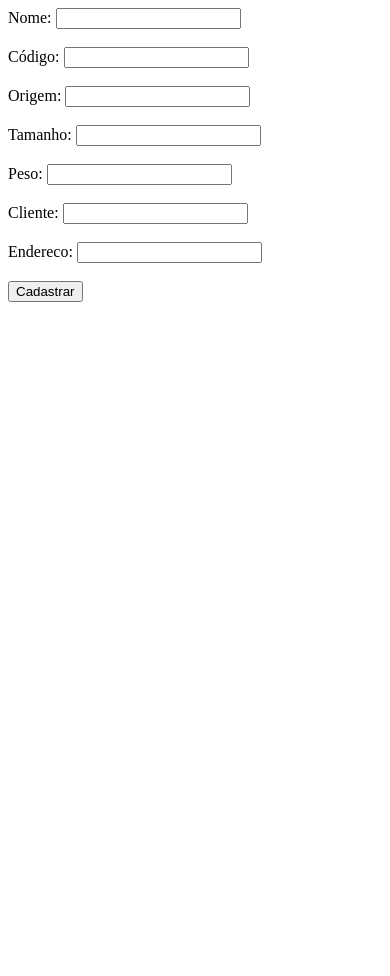
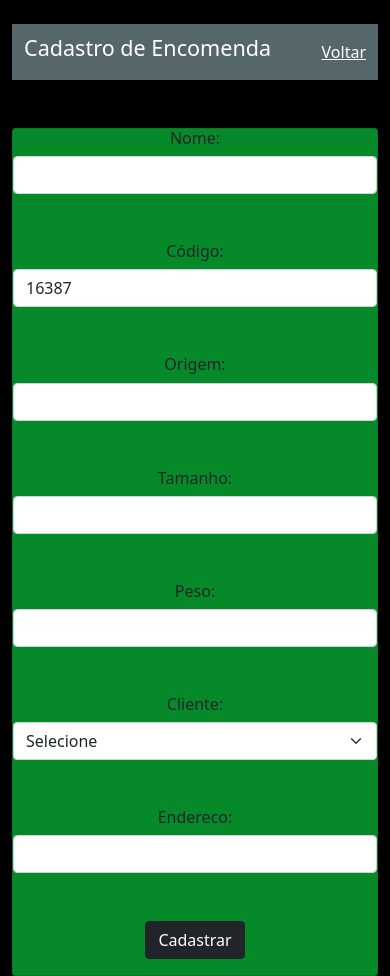
Before and after one commit to Tassy210/PPI-Ciencia-da-Computa-o, a PHP site: page /cadastrar_coisa.php in a window 390 px wide. Before the commit the page ends 302 px from the top, so only its background shows below. Run offline with PHP 8.4, Linux system fonts and the light colour scheme; data that the repository does not hold is empty.

Commit message:
Funcionalidades e mudanças visuais

```diff
--- a/cadastrar_coisa.php
+++ b/cadastrar_coisa.php
@@ -1,28 +1,112 @@
-<form method="POST" action ="functions/cadastrar_encomenda.php">
+<?php
 
-<label>Nome: </label>
-<input type = "text" name="nome" />
-<br><br>
-<label>Código: </label>
-<input type = "text" name="code" />
-<br><br>
-<label>Origem: </label>
-<input type = "text" name="origem" />
-<br><br>
-<label>Tamanho: </label>
-<input type = "text" name="tamanho" />
-<br><br>
-<label>Peso: </label>
-<input type = "text" name="peso" />
-<br><br>
-<label>Cliente: </label>
-<input type = "text" name="cliente" />
-<br><br>
-<label>Endereco: </label>
-<input type = "text" name="endereco" />
+session_start();
+
+include('functions/dbh.php');
+
+?>
+
+<html>
+
+<head>
+
+<link href="https://cdn.jsdelivr.net/npm/bootstrap@5.0.2/dist/css/bootstrap.min.css" rel="stylesheet" integrity="sha384-EVSTQN3/azprG1Anm3QDgpJLIm9Nao0Yz1ztcQTwFspd3yD65VohhpuuCOmLASjC" crossorigin="anonymous">
+<script src="https://cdn.jsdelivr.net/npm/@popperjs/core@2.9.2/dist/umd/popper.min.js" integrity="sha384-IQsoLXl5PILFhosVNubq5LC7Qb9DXgDA9i+tQ8Zj3iwWAwPtgFTxbJ8NT4GN1R8p" crossorigin="anonymous"></script>
+<script src="https://cdn.jsdelivr.net/npm/bootstrap@5.0.2/dist/js/bootstrap.min.js" integrity="sha384-cVKIPhGWiC2Al4u+LWgxfKTRIcfu0JTxR+EQDz/bgldoEyl4H0zUF0QKbrJ0EcQF" crossorigin="anonymous"></script>
+<link rel="stylesheet" href="https://cdn.jsdelivr.net/npm/bootstrap-icons@1.10.2/font/bootstrap-icons.css">
+
+</head>
+
+<body style="background-color: #000;">
+
+<br>
+
+<center>
+
+<div class="container">
+
+<nav class="navbar" style="background-color: #56676b;">
+  <div class="container-fluid">
+  <h4  style="color: #FFF;">Cadastro de Encomenda</h4>
+  <span class="navbar-text">
+        <a href='home.php' style="color: #fff;">Voltar</a>
+      </span>
+  </div>
+</nav>
 
 <br><br>
 
-<input type = "submit" value="Cadastrar"/>
+<div class="card" style="background-color: #068a29;">
+
+<form method="POST" action ="functions/cadastrar_encomenda.php">
+
+<h6>Nome: </h6>
+<div class="col-sm-3">
+<input type = "text" class="form-control" name="nome" />
+</div>
+<br><br>
+<h6>Código: </h6>
+<div class="col-sm-3">
+<input type = "text" class="form-control" name="code" value="<?php echo substr(uniqid(rand()), 0, 5);?>"/>
+</div>
+<br><br>
+<h6>Origem: </h6>
+<div class="col-sm-3">
+<input type = "text" class="form-control" name="origem" />
+</div>
+<br><br>
+<h6>Tamanho: </h6>
+<div class="col-sm-3">
+<input type = "text" class="form-control" name="tamanho" />
+</div>
+<br><br>
+<h6>Peso: </h6>
+<div class="col-sm-3">
+<input type = "text" class="form-control" name="peso" />
+</div>
+<br><br>
+<h6>Cliente: </h6>
+<div class="col-sm-3">
+<select id ="clientes" class="form-select" name="cliente">
+    <option>Selecione</option>
+
+    <?php
+
+           $consulta = "SELECT * FROM cliente ORDER BY nome";
+
+           $ver = $con->query($consulta);
+
+           while($dados = mysqli_fetch_array($ver)){
+
+           $nome = $dados["nome"];
+           $ID_pessoa = $dados['id_cliente'];
+
+            echo"<option value=".$nome.">".$nome."</option>";
+
+            }
+
+           ?>
+
+</select>
+</div>
+
+<br><br>
+<h6>Endereco: </h6>
+<div class="col-sm-3">
+<input type = "text" class="form-control"  name="endereco" />
+</div>
+
+<br><br>
+
+<input type = "submit" class="btn btn-dark" value="Cadastrar"/>
+
+</div>
+
+</div>
+</center>
 
 </form>
+
+</body>
+
+</html>
--- a/functions/cadastro_cliente.php
+++ b/functions/cadastro_cliente.php
@@ -15,7 +15,7 @@ $resultado = mysqli_query($con, $sql);
 
 if ($resultado) {
 
-header("location:../home.php");
+header("location:lista_cliente.php");
 } else {
 echo "
     <script language='javascript' type='text/javascrit'>
```
Also changed, not shown: cadastrar_cliente.php (+14 -0 lines), dados_da_encomenda.php (+22 -4 lines), functions/cadastrar_encomenda.php (+8 -2 lines), functions/deletar_encomenda.php (added, +15 -0 lines), functions/lista_cliente.php (+14 -3 lines).
